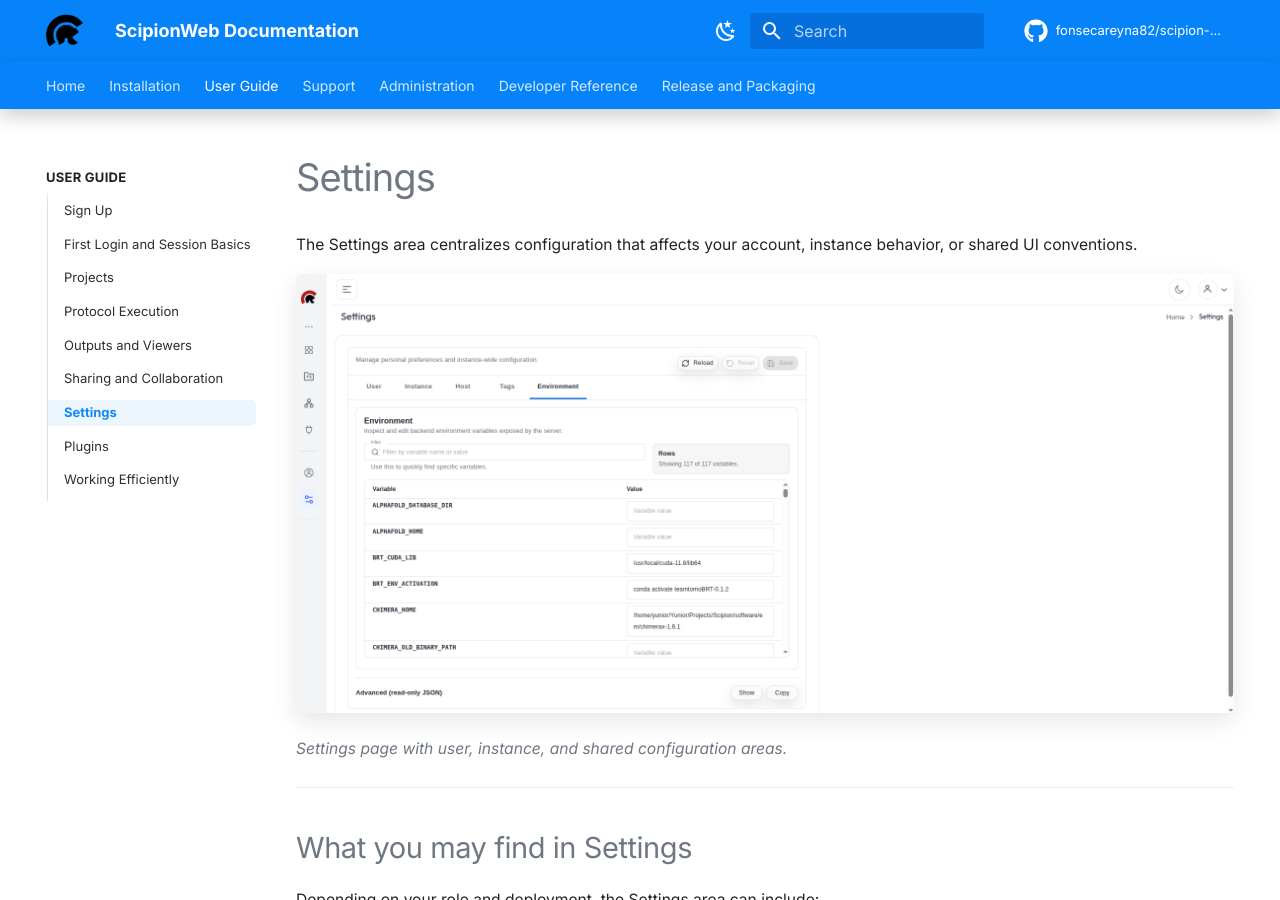
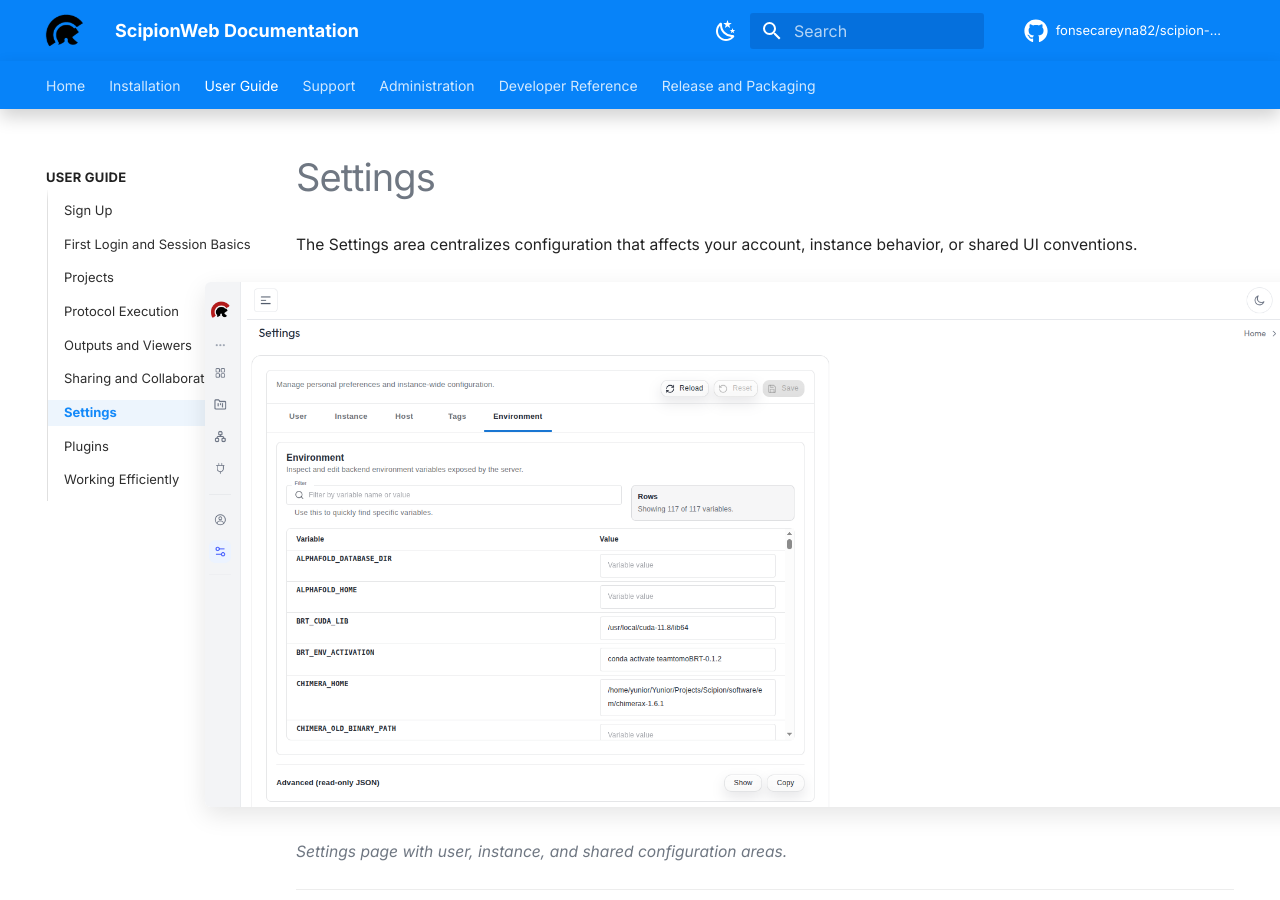
Before and after one commit to fonsecareyna82/scipion-docs, an MkDocs documentation site: the page built from docs/user-guide/settings.md, in a window 1280 px wide and 900 px high. Built offline with MkDocs 1.6.1 and Material for MkDocs 9.7.7, drawn with Linux system fonts in a browser that asks for light colours; comment, search, counter and statistics services are not loaded; the version menu is left out.

Commit message:
Improve settings screenshot

```diff
--- a/docs/user-guide/settings.md
+++ b/docs/user-guide/settings.md
@@ -7,7 +7,7 @@
 
 The Settings area centralizes configuration that affects your account, instance behavior, or shared UI conventions.
 
-![Settings page](../assets/images/screenshots/user-guide/settings-page.png)
+<img src="../../assets/images/screenshots/user-guide/settings-page.png" alt="Settings page" style="display:block;width:min(1120px,calc(100vw - 2rem));max-width:none;height:auto;margin:1.2rem 0 1.6rem 50%;transform:translateX(-50%);" />
 
 *Settings page with user, instance, and shared configuration areas.*
 
```
